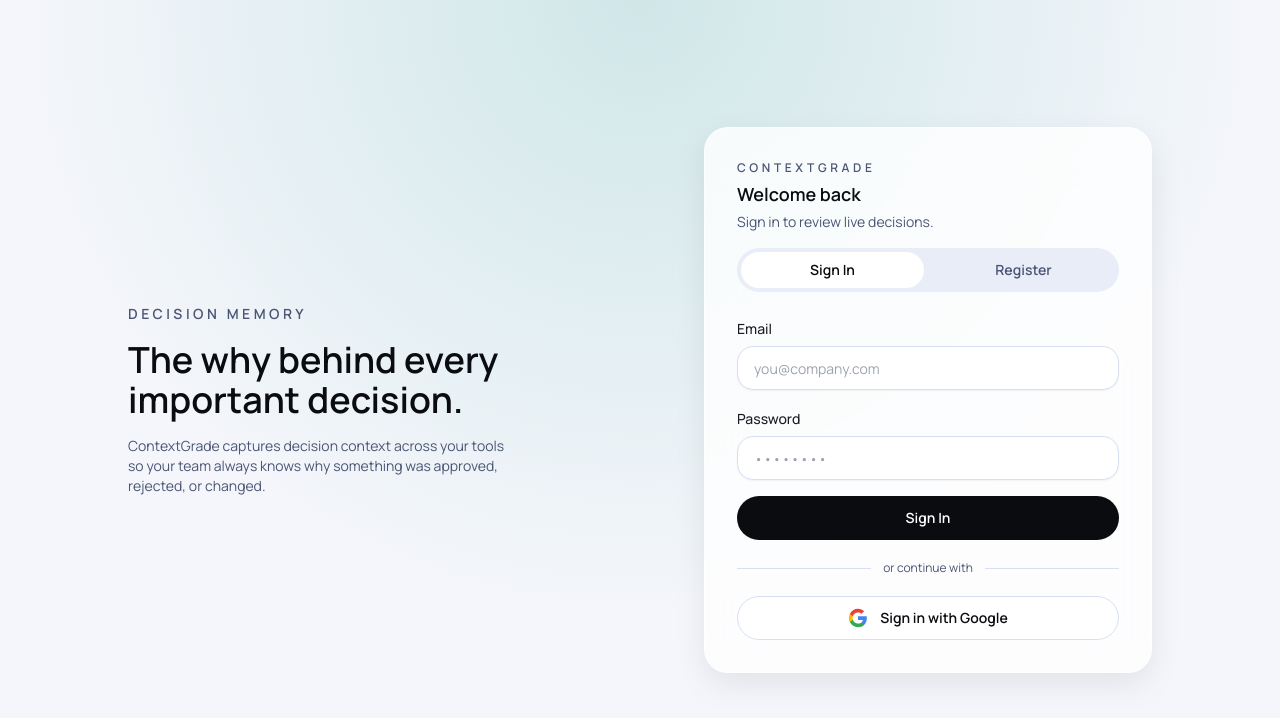
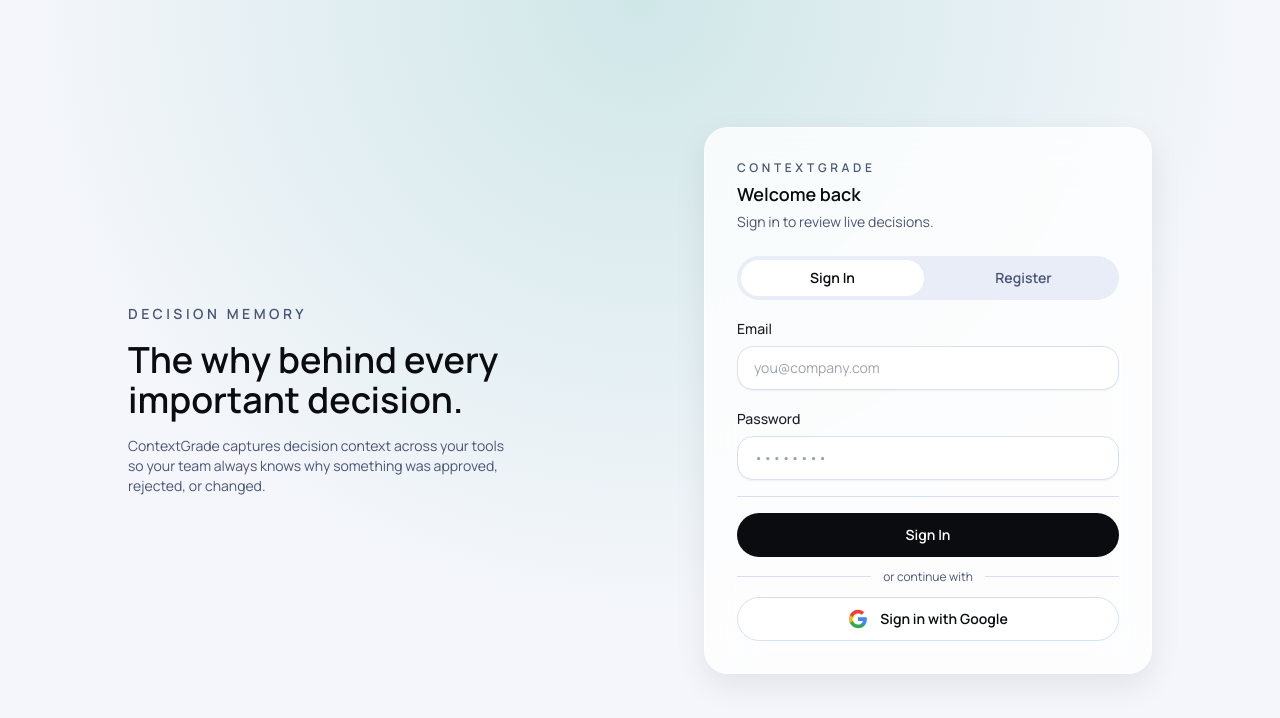
Before and after one commit to gradecontext/gc-webapp, a Next.js app: page /login in a window 1280 px wide. Shown: the top 718 px of the page. Built offline with nearby package versions, Linux system fonts and the light colour scheme; no server answers.

Commit message:
made the register form scrollable

```diff
--- a/src/components/auth/AuthContent.tsx
+++ b/src/components/auth/AuthContent.tsx
@@ -181,9 +181,16 @@
     }
   }
 
+  // Hide footer only on the register-success (email verification) screen
+  const showFooter = !(tab === "register" && registered);
+
   return (
-    <div>
-      <div className="space-y-1 mb-4">
+    // flex-1 min-h-0 fills the dialog's definite h-[90vh] height and allows flex children to
+    // distribute space correctly. flex flex-col creates the three-zone layout.
+    <div className="flex flex-col flex-1 min-h-0">
+
+      {/* ── Zone 1: Header — never scrolls ── */}
+      <div className="flex-shrink-0 space-y-1 mb-4">
         <p className="text-xs font-semibold uppercase tracking-[0.3em] text-ink-300">
           ContextGrade
         </p>
@@ -197,15 +204,17 @@
         </p>
       </div>
 
+      {/* ── Zone 2: Tab switcher + scrollable form body ── */}
       <Tabs
         value={tab}
         onValueChange={(v) => {
           setTab(v as "sign-in" | "register");
           resetMessages();
         }}
-        className="mt-2"
+        className="flex flex-col flex-1 min-h-0 mt-2"
       >
-        <TabsList className="w-full">
+        {/* Tab pills — pinned at top, never scrolled away */}
+        <TabsList className="w-full flex-shrink-0">
           <TabsTrigger value="sign-in" className="flex-1">
             Sign In
           </TabsTrigger>
@@ -214,9 +223,11 @@
           </TabsTrigger>
         </TabsList>
 
+        {/* Scrollable form content */}
+        <div className="flex-1 overflow-y-auto min-h-0 py-4">
           {/* ---------- SIGN IN ---------- */}
-        <TabsContent value="sign-in">
-          <form onSubmit={handleSignIn} className="space-y-4">
+          <TabsContent value="sign-in" className="mt-0">
+            <form id="sign-in-form" onSubmit={handleSignIn} className="space-y-4">
               <Field label="Email" error={signInErrors.email}>
                 <Input
                   type="email"
@@ -240,28 +251,11 @@
               </Field>
 
               {error && <Alert variant="error">{error}</Alert>}
-
-            <Button type="submit" className="w-full" disabled={loading}>
-              {loading ? "Signing in…" : "Sign In"}
-            </Button>
             </form>
-
-          <Divider />
-
-          <Button
-            type="button"
-            variant="secondary"
-            className="w-full gap-3"
-            disabled={loading}
-            onClick={handleGoogleAuth}
-          >
-            <GoogleIcon />
-            Sign in with Google
-          </Button>
           </TabsContent>
 
           {/* ---------- REGISTER ---------- */}
-        <TabsContent value="register">
+          <TabsContent value="register" className="mt-0">
             {registered ? (
               <div className="flex flex-col items-center gap-4 py-6 text-center">
                 <div className="flex h-14 w-14 items-center justify-center rounded-full bg-mint-50">
@@ -276,8 +270,8 @@
                     <span className="font-medium text-ink-700">
                       {registerForm.email}
                     </span>
-                  . Click the link to verify your account, then you&apos;ll be
-                  able to complete your workspace setup.
+                    . Click the link to verify your account, then you&apos;ll
+                    be able to complete your workspace setup.
                   </p>
                 </div>
                 <Button variant="secondary" size="sm" onClick={() => onSuccess?.()}>
@@ -285,8 +279,7 @@
                 </Button>
               </div>
             ) : (
-            <>
-              <form onSubmit={handleRegister} className="space-y-4">
+              <form id="register-form" onSubmit={handleRegister} className="space-y-4">
                 <Field label="Full Name" error={registerErrors.name}>
                   <Input
                     placeholder="Adam Smith"
@@ -340,14 +333,30 @@
                 </Field>
 
                 {error && <Alert variant="error">{error}</Alert>}
+              </form>
+            )}
+          </TabsContent>
+        </div>
+      </Tabs>
 
-                <Button type="submit" className="w-full" disabled={loading}>
-                  {loading ? "Creating account…" : "Create Account"}
+      {/* ── Zone 3: Footer — pinned at bottom, outside Tabs so it always stays ── */}
+      {showFooter && (
+        <div className="flex-shrink-0 pt-4 border-t border-haze-200 space-y-3">
+          <Button
+            type="submit"
+            form={tab === "sign-in" ? "sign-in-form" : "register-form"}
+            className="w-full"
+            disabled={loading}
+          >
+            {tab === "sign-in"
+              ? loading
+                ? "Signing in…"
+                : "Sign In"
+              : loading
+              ? "Creating account…"
+              : "Create Account"}
           </Button>
-              </form>
-
           <Divider />
-
           <Button
             type="button"
             variant="secondary"
@@ -356,12 +365,10 @@
             onClick={handleGoogleAuth}
           >
             <GoogleIcon />
-                Sign up with Google
+            {tab === "sign-in" ? "Sign in with Google" : "Sign up with Google"}
           </Button>
-            </>
+        </div>
       )}
-        </TabsContent>
-      </Tabs>
     </div>
   );
 }
@@ -406,7 +413,7 @@
 
 function Divider() {
   return (
-    <div className="my-5 flex items-center gap-3">
+    <div className="flex items-center gap-3">
       <div className="h-px flex-1 bg-haze-200" />
       <span className="text-xs text-ink-300">or continue with</span>
       <div className="h-px flex-1 bg-haze-200" />
--- a/src/components/auth/AuthModal.tsx
+++ b/src/components/auth/AuthModal.tsx
@@ -21,7 +21,7 @@
 }: AuthModalProps) {
   return (
     <Dialog open={open} onOpenChange={onOpenChange}>
-      <DialogContent className="max-h-[90vh] overflow-y-auto sm:max-w-md">
+      <DialogContent className="h-[90vh] overflow-hidden flex flex-col sm:max-w-md">
         {/* Visually hidden — Radix Dialog requires a title for screen reader accessibility */}
         <DialogTitle className="sr-only">Sign in to ContextGrade</DialogTitle>
         <DialogDescription className="sr-only">
```
Lines whose indentation alone changed are shown as unchanged.
